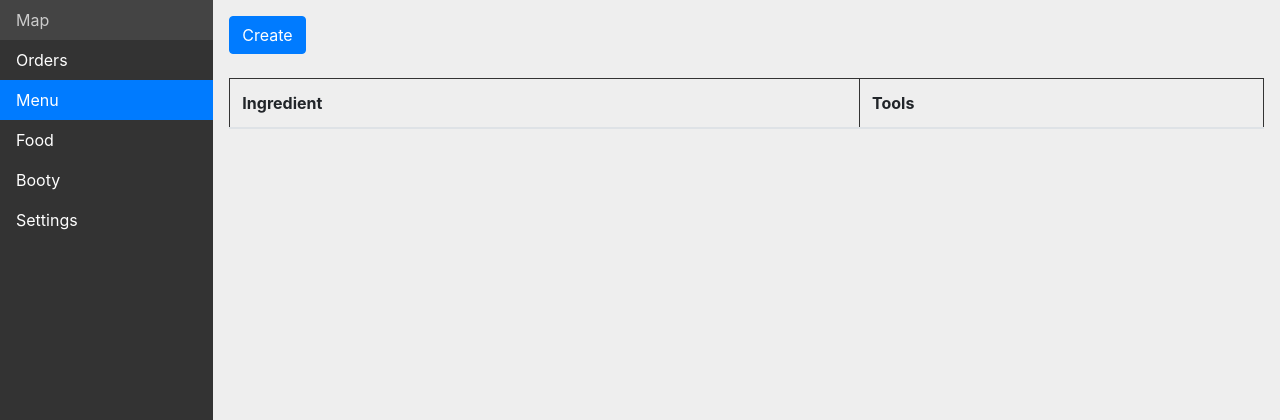
After one commit to carsonk/tablefetchserver, a Django app: page /kitchen/menu/ingredients in a window 1280 px wide. The commit adds this page. Shown: the top 420 px of the page. Run offline with Django 3.2, Linux system fonts and the light colour scheme; data that the repository does not hold is empty; style sheets or scripts are compiled from the project's sources; some libraries are stand-ins or nearby versions.

Commit message:
Add forms for ingredients and unify view forms into helper

```diff
--- a/kitchen/templates/kitchen/menu.html
+++ b/kitchen/templates/kitchen/menu.html
@@ -15,12 +15,14 @@
 
     {% if category %}
         <div class="menu-breadcrumbs btn-group" role="group" aria-label="Category breadcrumbs">
-            <a class="btn btn-outline-secondary" href="{% url 'menu' %}">Menu</a>
+            <a class="btn btn-secondary" href="{% url 'menu' %}">Menu</a>
             {% for bcat in breadcrumbs %}
-                <a class="btn {% if forloop.last %}btn-secondary{%else%}btn-outline-secondary{%endif%}" href="{% url "menu" bcat.id %}">{{bcat.name}}</a>
+                <a class="btn btn-secondary" href="{% url "menu" bcat.id %}">{{bcat.name}}</a>
             {% endfor %}
         </div>
     {% endif %}
+
+    <a href="{% url "menu_ingredients" %}" class="btn btn-primary">Ingredients</a>
 </div>
 
 <br />
--- /dev/null
+++ b/kitchen/templates/kitchen/menu_ingredients.html
@@ -0,0 +1,34 @@
+{% extends "kitchen/dashboard_base.html" %}
+
+{% block content %}
+
+<a href="{% url "menu_ingredient_create" %}" class="btn btn-primary">Create</a>
+
+<br /><br />
+
+<table class="ingredient-page-list table">
+    <thead>
+        <tr>
+            <th>Ingredient</th>
+            <th>Tools</th>
+        </tr>
+    </thead>
+    <tbody>
+        {% for ingredient in ingredients %}
+            <tr>
+                <td>
+                    <span class="ingredient-title">{{ ingredient.name }}</span>
+                    {% if ingredient.description|length > 0 %}
+                    <br />
+                        {{ ingredient.description }}
+                    {% endif %}
+                </td>
+                <td>
+                    <a href="{% url "menu_ingredient_edit" ingredient.id %}" class="btn btn-secondary">Edit</a>
+                </td>
+            </tr>
+        {% endfor %}
+    </tbody>
+</table>
+
+{% endblock %}
--- a/kitchen/templates/kitchen/orders_create.html
+++ b/kitchen/templates/kitchen/orders_create.html
@@ -19,10 +19,12 @@
         <div class="party-member-container">
             <span id="party-member-list" data-toggle="buttons">
                 <label class="btn btn-secondary">
-                    <input type="radio" name="party_member" autocomplete="off" /> <span class="party-member-label">1</span>
+                    <input type="radio" name="party_member" autocomplete="off" />
+                    <span class="party-member-label">1</span>
                 </label>
                 <label class="btn btn-secondary">
-                    <input type="radio" name="party_member" autocomplete="off" /> <span class="party-member-label">2</span>
+                    <input type="radio" name="party_member" autocomplete="off" />
+                    <span class="party-member-label">2</span>
                 </label>
             </span>
             <a id="add-party-member" class="btn btn-outline-success" aria-label="Add new member">+</a>
--- a/kitchen/urls.py
+++ b/kitchen/urls.py
@@ -6,8 +6,13 @@ urlpatterns = [
      url('^orders$', views.orders, name='orders'),
      url('^orders/create$', views.orders_create, name='orders_create'),
      url(r'^menu/(?P<category_id>\d+)?$', views.menu, name='menu'),
+     url(r'^menu/ingredients$', views.menu_ingredients, name='menu_ingredients'),
      url('^menu/create$', views.menu_create, name='menu_create'),
      url('^menu/edit/(?P<edit>\d+)?$', views.menu_create, name='menu_edit'),
      url('^menu/category/create$', views.menu_category_create, name='menu_category_create'),
-     url('^menu/category/edit/(?P<edit>\d+)?$', views.menu_category_create, name='menu_category_edit'),
+     url('^menu/category/edit/(?P<edit>\d+)?$', views.menu_category_create,
+         name='menu_category_edit'),
+     url('^menu/ingredient/create$', views.menu_ingredient_create, name='menu_ingredient_create'),
+     url('menu/ingredient/edit/(?P<edit>\d+)?$', views.menu_ingredient_create,
+         name='menu_ingredient_edit'),
 ]
--- a/kitchen/views.py
+++ b/kitchen/views.py
@@ -4,8 +4,9 @@ from django.http import HttpResponse, HttpResponseRedirect
 from django.template import loader
 from django.core.paginator import Paginator, EmptyPage, PageNotAnInteger
 
-from api.models import MenuItem, MenuCategory
-from kitchen.forms.menu_item import MenuItemForm, MenuCategoryForm
+from api.models import MenuItem, MenuIngredient, MenuCategory
+from kitchen.forms.menu_item import MenuItemForm, MenuIngredientForm, MenuCategoryForm
+from tablefetchserver import helpers
 
 def orders(request):
     context = {
@@ -50,25 +51,16 @@ def menu(request, category_id=None):
     }
     return render(request, "kitchen/menu.html", context)
 
+def menu_ingredients(request):
+    ingredients = MenuIngredient.objects.all()
+    context = {
+        "ingredients": ingredients,
+        "side_active": "menu"
+    }
+    return render(request, "kitchen/menu_ingredients.html", context)
+
 def menu_category_create(request, edit=None):
-    success = False
-    category = None
-
-    if edit is None:
-        form = MenuCategoryForm(request.POST or None)
-    else:
-        category = get_object_or_404(MenuCategory, pk=edit)
-
-        if request.POST:
-            form = MenuCategoryForm(request.POST)
-        else:
-            form = MenuCategoryForm(instance=category)
-
-    if request.method == 'POST':
-        if form.is_valid():
-            sucess = True
-            form.save()
-            form = MenuCategoryForm()
+    (success, category, form) = helpers.construct_model_form(MenuCategoryForm, MenuCategory, request, edit)
 
     context = {
         "category": category,
@@ -78,25 +70,19 @@ def menu_category_create(request, edit=None):
     }
     return render(request, "kitchen/menu_category_create.html", context)
 
+def menu_ingredient_create(request, edit=None):
+    (success, ingredient, form) = helpers.construct_model_form(MenuIngredientForm, MenuIngredient, request, edit)
+
+    context = {
+        "ingredient": ingredient,
+        "side_active": "menu",
+        "success": success,
+        "form": form
+    }
+    return render(request, "kitchen/menu_ingredient_create.html", context)
+
 def menu_create(request, edit=None):
-    success = False
-    item = None
-
-    if edit is None:
-        form = MenuItemForm(request.POST or None)
-    else:
-        item = get_object_or_404(MenuItem, pk=edit)
-
-        if request.POST:
-            form = MenuItemForm(request.POST)
-        else:
-            form = MenuItemForm(instance=item)
-
-    if request.method == 'POST':
-        if form.is_valid():
-            success = True
-            form.save()
-            form = MenuItemForm()
+    (success, item, form) = helpers.construct_model_form(MenuItemForm, MenuItem, request, edit)
 
     context = {
         "item": item,
--- a/static/common.scss
+++ b/static/common.scss
@@ -201,6 +201,7 @@ button {
                 margin: 0;
                 padding: 5px 0;
                 list-style-position: inside;
+                display: none;
 
                 .order-action {
                     font-weight: bold;
@@ -226,6 +227,7 @@ button {
                 .ingredients-btn {
                     padding: 5px;
                     float: right;
+                    font-size: .75rem;
                 }
 
                 .order-selected-price {
@@ -237,3 +239,12 @@ button {
         }
     }
 }
+
+.ingredient-page-list {
+  .ingredient-title {
+  }
+
+  td, th {
+    border: thin solid #333;
+  }
+}
```
Also changed, not shown: kitchen/forms/menu_item.py (+14 -2 lines), kitchen/templates/kitchen/menu_ingredient_create.html (added, +25 -0 lines), tablefetchserver/helpers.py (added, +21 -0 lines).
